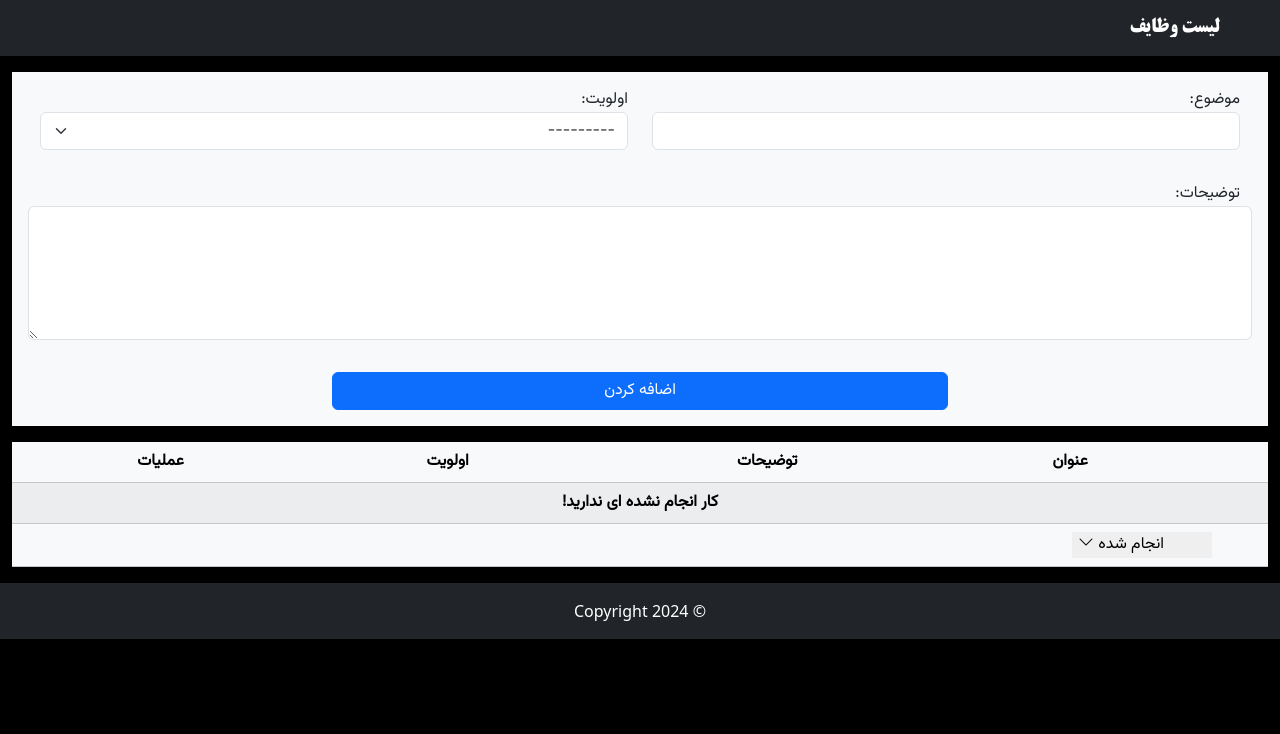
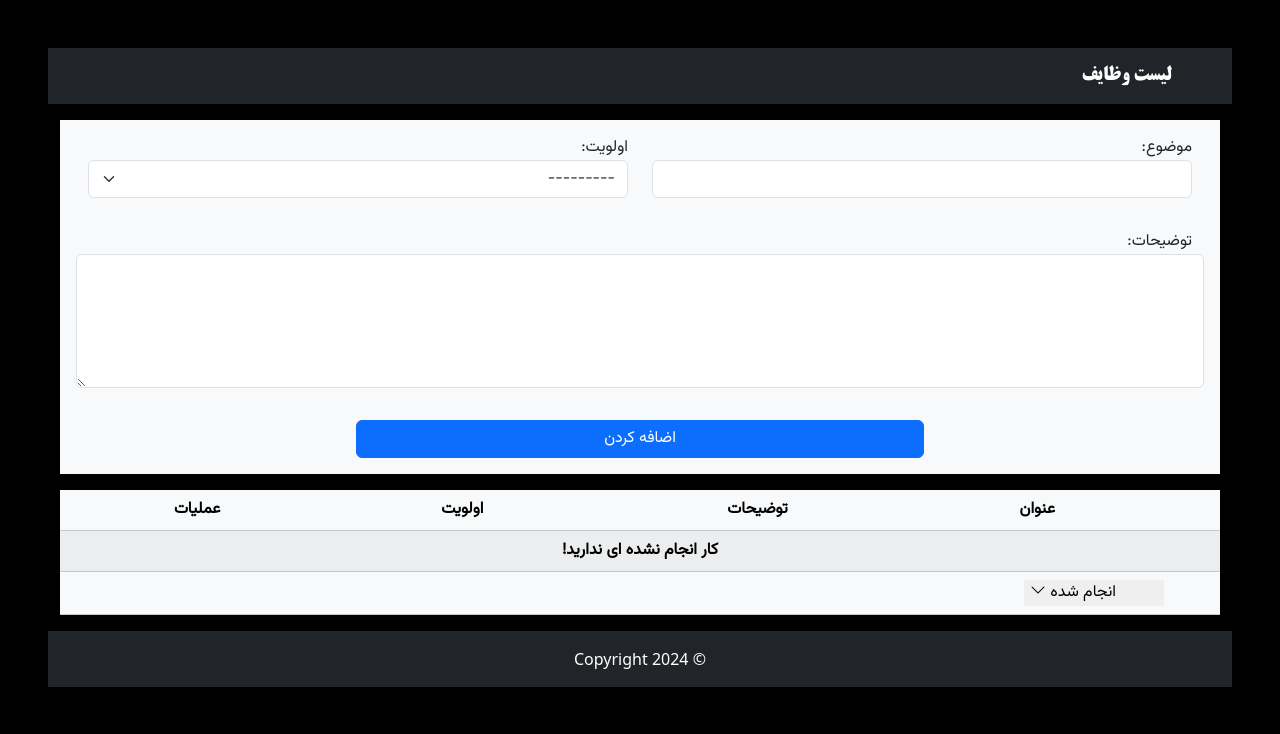
Before and after one commit to Behnaz81/TODOList, a Django app: page / in a window 1280 px wide. Shown: the top 734 px of the page. Run offline with Django 5.2, Linux system fonts and the light colour scheme; data that the repository does not hold is empty.

Commit message:
padding was added to the body in index.html

```diff
--- a/templates/base.html
+++ b/templates/base.html
@@ -13,7 +13,7 @@
     <title>{% block title %}{% endblock %}</title>
 
 </head>
-<body class="bg-black">
+<body class="bg-black p-5">
 <div class="titr">
     {% include 'partials/_header.html' %}
 </div>
```
